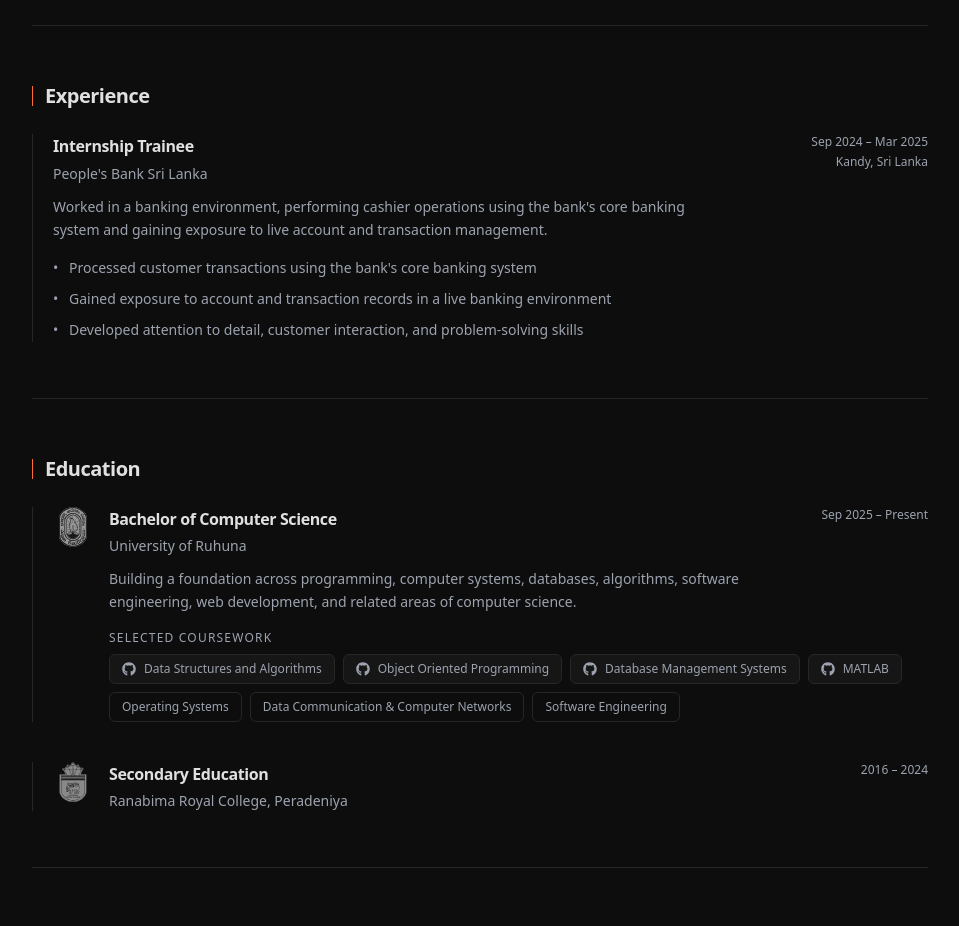
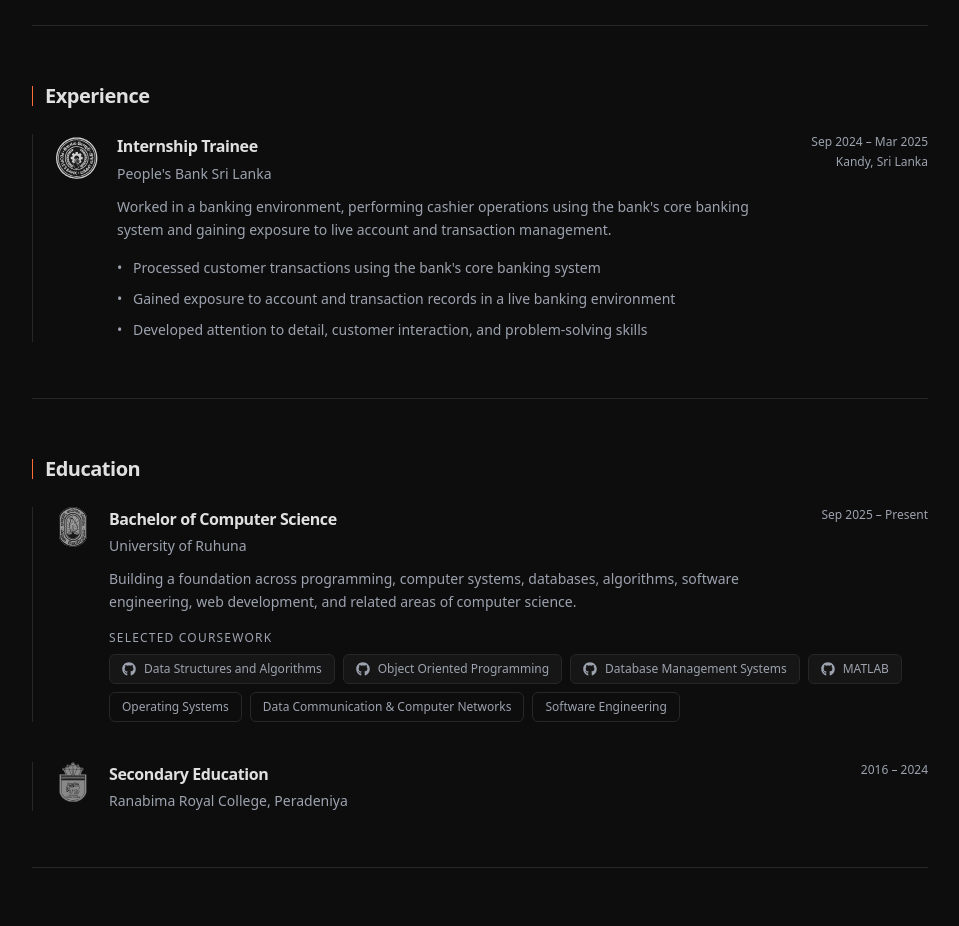
Before and after one commit to hasithaea/hasitha-dev, a Next.js app: page / in a window 1280 px wide. Shown: the part 1960-2886 px from the top of the page, without its empty margins (160-1119 px from the left). Built offline with nearby package versions, Linux system fonts and the light colour scheme; no server answers.

Commit message:
feat: add peoples bank logo (#18)

```diff
--- a/components/sections/ExperienceItem.tsx
+++ b/components/sections/ExperienceItem.tsx
@@ -1,8 +1,23 @@
+import Image from "next/image";
 import type { Experience } from "@/data/experience";
 
 export default function ExperienceItem({ item }: { item: Experience }) {
   return (
     <article className="border-l border-border-color pl-5">
+      <div className="flex items-start gap-4">
+        {item.logo && (
+          <div className="flex h-12 w-12 shrink-0 items-center justify-center rounded-md overflow-hidden">
+            <Image
+              src={item.logo}
+              alt={`${item.company} logo`}
+              width={96}
+              height={96}
+              className="h-full w-full object-contain grayscale opacity-80"
+            />
+          </div>
+        )}
+
+        <div className="flex-1">
           <div className="flex flex-col sm:flex-row sm:items-start sm:justify-between gap-2">
             <div>
               <h3 className="font-semibold tracking-tight">{item.role}</h3>
@@ -30,6 +45,8 @@ export default function ExperienceItem({ item }: { item: Experience }) {
               </li>
             ))}
           </ul>
+        </div>
+      </div>
     </article>
   );
 }
--- a/data/experience.ts
+++ b/data/experience.ts
@@ -5,6 +5,7 @@ export type Experience = {
     location: string;
     description: string;
     points: string[];
+    logo?: string;
 };
 
 export const experience: Experience[] = [
@@ -20,5 +21,6 @@ export const experience: Experience[] = [
       "Gained exposure to account and transaction records in a live banking environment",
       "Developed attention to detail, customer interaction, and problem-solving skills",
     ],
+    logo: "/logos/peoples-bank.svg",
   },
 ];
```
Also changed, not shown: public/logos/peoples-bank.svg (added). Lines whose indentation alone changed are shown as unchanged.
